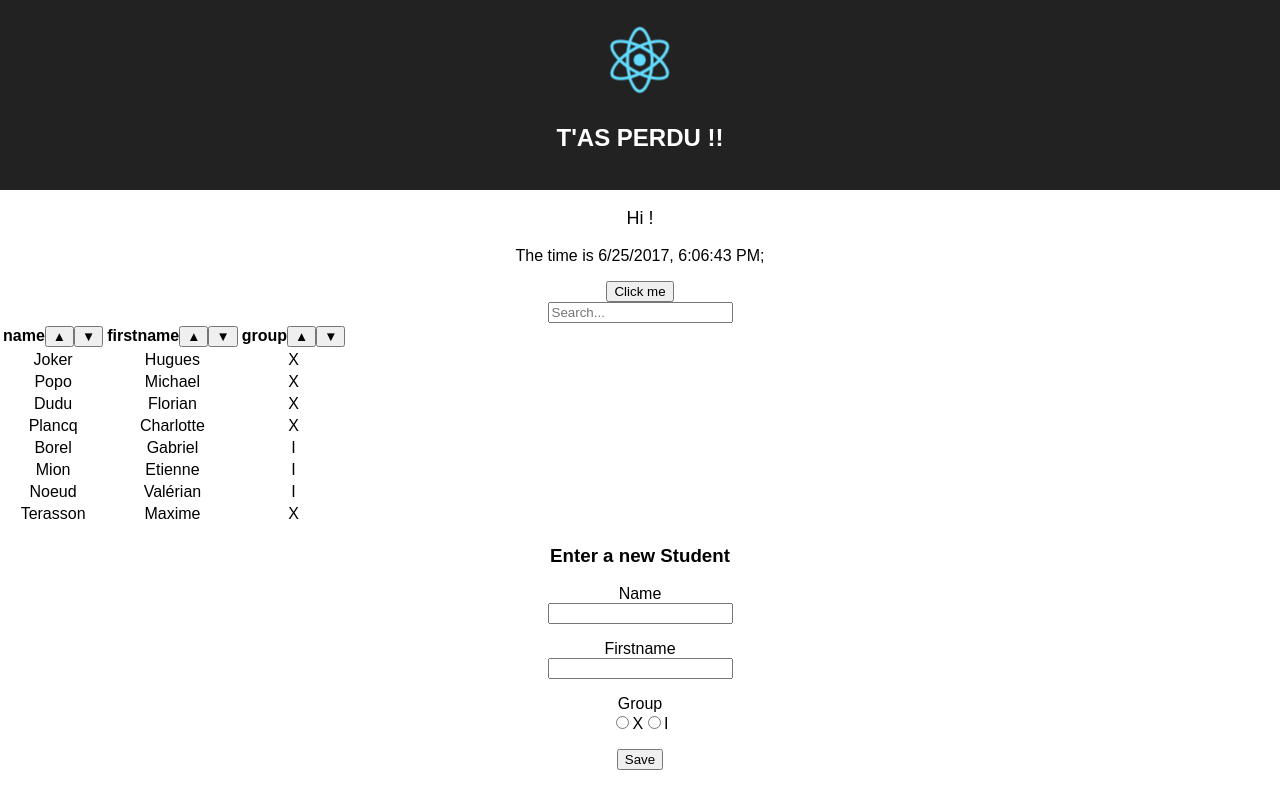
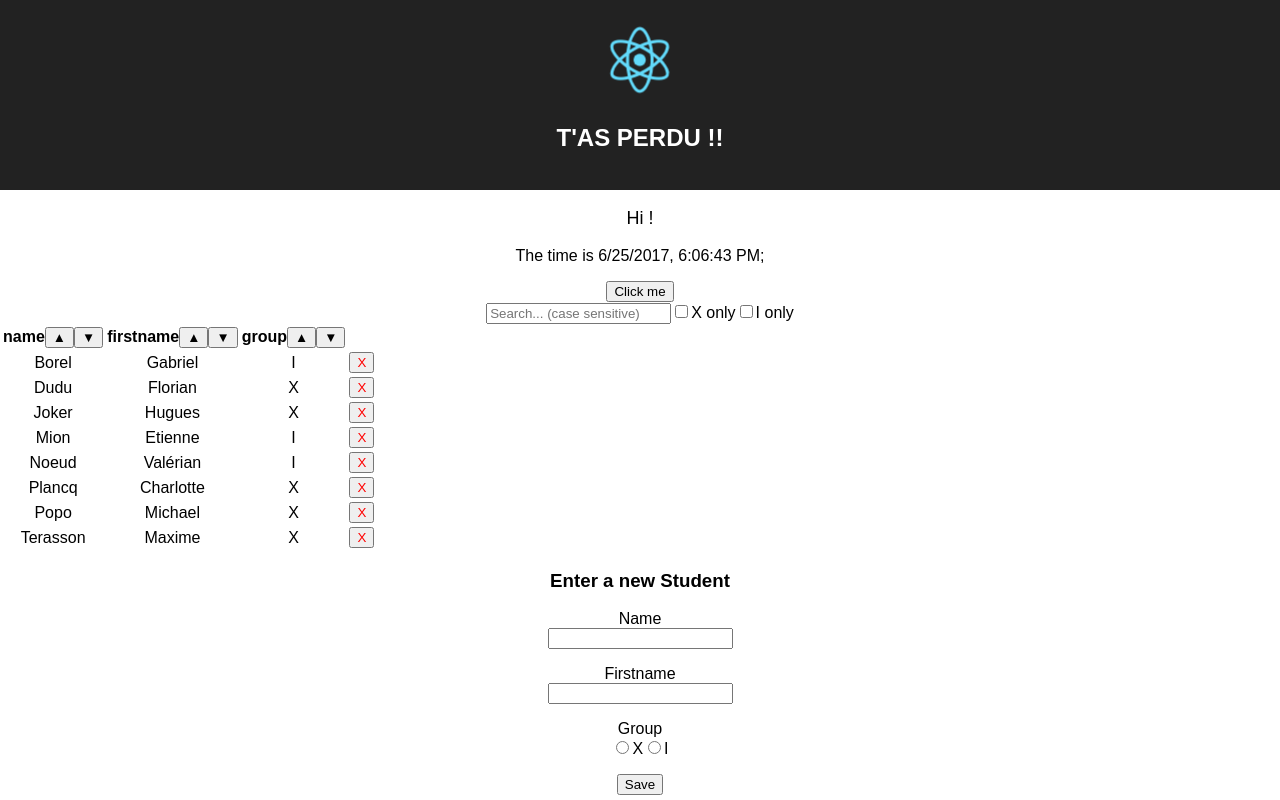
Before and after one commit to Seabath/ReactLogin, a React (Create React App) app: page / in a window 1280 px wide. Built offline with nearby package versions, Linux system fonts and the light colour scheme.

Commit message:
tri fonctionnel

```diff
--- a/src/Filters.js
+++ b/src/Filters.js
@@ -8,8 +8,8 @@ class Filters extends React.Component {
   }
 
   handleChange(e) {
+    const value = e.target[e.target.type === "checkbox" ? "checked" : "value"];
     const name = e.target.name;
-    const value = e.target["value"];
     this.props.onFilter({
       [name]: value
     });
@@ -20,10 +20,26 @@ class Filters extends React.Component {
       <form>
         <input
           type="text"
-          placeholder="Search..."
+          placeholder="Search... (case sensitive)"
           value={this.props.filterText}
           name="filterText"
           onChange={this.handleChange}/>
+        <label>
+          <input
+            type="checkbox"
+            checked={this.props.showXOnly}
+            name="xOnly"
+            onChange={this.handleChange} />
+          X only
+        </label>
+        <label>
+          <input
+            type="checkbox"
+            checked={this.props.showIOnly}
+            name="iOnly"
+            onChange={this.handleChange} />
+          I only
+        </label>
       </form>
     );
   }
--- a/src/SortableColumnHeader.js
+++ b/src/SortableColumnHeader.js
@@ -2,17 +2,31 @@ import React from 'react';
 
 
 class SortableColumnHeader extends React.Component {
+
+  constructor(props) {
+    super(props);
+    this.handleSort = this.handleSort.bind(this);
+  }
+
+  handleSort(e) {
+    this.props.onSort(this.props.column, e.target.name);
+  }
+
   render() {
     let currentSort = this.props.currentSort.column === this.props.column ? this.props.currentSort.direction : false;
     return (
       <th>
         {this.props.column}
         <button
-          className={currentSort === 'asc' ? 'SortableColumnHeader-current' : ''}>
+          className={currentSort === 'desc' ? 'SortableColumnHeader-current' : ''}
+          onClick={this.handleSort}
+          name="desc">
           &#x25B2;
         </button>
         <button
-          className={currentSort === 'desc' ? 'SortableColumnHeader-current' : ''}>
+          className={currentSort === 'asc' ? 'SortableColumnHeader-current' : ''}
+          onClick={this.handleSort}
+          name="asc" >
           &#x25BC;
         </button>
       </th>
--- a/src/StudentRow.js
+++ b/src/StudentRow.js
@@ -1,6 +1,16 @@
 import React from 'react';
 
 class StudentRow extends React.Component {
+
+  constructor(props) {
+    super(props);
+    this.destroy = this.destroy.bind(this);
+  }
+
+  destroy() {
+    this.props.onDestroy(this.props.student.id);
+  }
+
   render() {
     return (
       <tr>
@@ -13,6 +23,9 @@ class StudentRow extends React.Component {
         <td>
           <span>{this.props.student.group}</span>
         </td>
+        <td>
+          <button onClick={this.destroy} style={{color: 'red'}}>X</button>
+        </td>
       </tr>
     );
   }
--- a/src/StudentTable.js
+++ b/src/StudentTable.js
@@ -5,18 +5,34 @@ import SortableColumnHeader from './SortableColumnHeader.js';
 class StudentTable extends React.Component {
   constructor(props) {
     super(props);
-    this.sortByKeyAndOrder = this.sortByKeyAndOrder.bind(this);
     this.state = {
       sort: {
         column: 'name',
         direction: 'desc'
       }
     };
+    this.sortByKeyAndOrder = this.sortByKeyAndOrder.bind(this);
+    this.handleDestroy = this.handleDestroy.bind(this);
+    this.handleSort = this.handleSort.bind(this);
+  }
+
+  handleDestroy(id) {
+    console.log(this.props.onDestroy);
+    this.props.onDestroy(id);
+  }
+
+  handleSort(column, direction) {
+    this.setState({
+      sort: {
+        column: column,
+        direction: direction
+      }
+    });
   }
 
   sortByKeyAndOrder(A, B) {
     let isDesc = this.state.sort.direction === 'desc' ? 1 : -1;
-    let [a, b] = [A[this.state.sort.coluln], B[this.state.sort.column]];
+    let [a, b] = [A[this.state.sort.column], B[this.state.sort.column]];
     if (a > b)
       return 1 * isDesc;
     if (a < b)
@@ -33,9 +49,11 @@ class StudentTable extends React.Component {
     let rows = [];
 
     this.sortStudents().forEach((student) => {
-      if (student.name.indexOf(this.props.filterText) !== -1 || student.firstname.indexOf(this.props.filterText) !== -1)
+      if (student.name.indexOf(this.props.filterText) !== -1 || student.firstname.indexOf(this.props.filterText) !== -1
+          || (student.group === "X" && this.props.xOnly)
+          || (student.group === "I" && this.props.iOnly))
         rows.push(
-          <StudentRow student={student} key={student.id} />
+          <StudentRow student={student} key={student.id} onDestroy={this.handleDestroy}/>
       );
     });
 
@@ -46,13 +64,16 @@ class StudentTable extends React.Component {
             <tr>
             <SortableColumnHeader
               currentSort={this.state.sort}
-              column="name" />
+              column="name"
+              onSort={this.handleSort} />
               <SortableColumnHeader
                 currentSort={this.state.sort}
-                column="firstname" />
+                column="firstname"
+                onSort={this.handleSort} />
               <SortableColumnHeader
                 currentSort={this.state.sort}
-                column="group" />
+                column="group"
+                onSort={this.handleSort} />
             </tr>
           </thead>
           <tbody>{rows}</tbody>
--- a/src/Students.js
+++ b/src/Students.js
@@ -22,14 +22,26 @@ class Students extends React.Component {
     super(props);
     this.state = {
       filterText : '',
+      xOnly: false,
+      iOnly: false,
       students : STUDENTS
     };
+
     this.handleFilter = this.handleFilter.bind(this);
+    this.handleDestroy = this.handleDestroy.bind(this);
     this.saveStudent = this.saveStudent.bind(this);
   }
 
   handleFilter(input) {
     this.setState(input);
+  }
+
+  handleDestroy(id) {
+    this.setState((prev) => {
+      let students = prev.students;
+      delete students[id];
+      return {students};
+    });
   }
 
   saveStudent(student) {
@@ -51,7 +63,10 @@ class Students extends React.Component {
         <StudentTable
           students={this.state.students}
           filterText={this.state.filterText}
-        />
+          xOnly={this.state.xOnly}
+          iOnly={this.state.iOnly}
+          onDestroy={this.handleDestroy}/>
+
         <StudentForm
           onSave={this.saveStudent} />
       </div>
```
